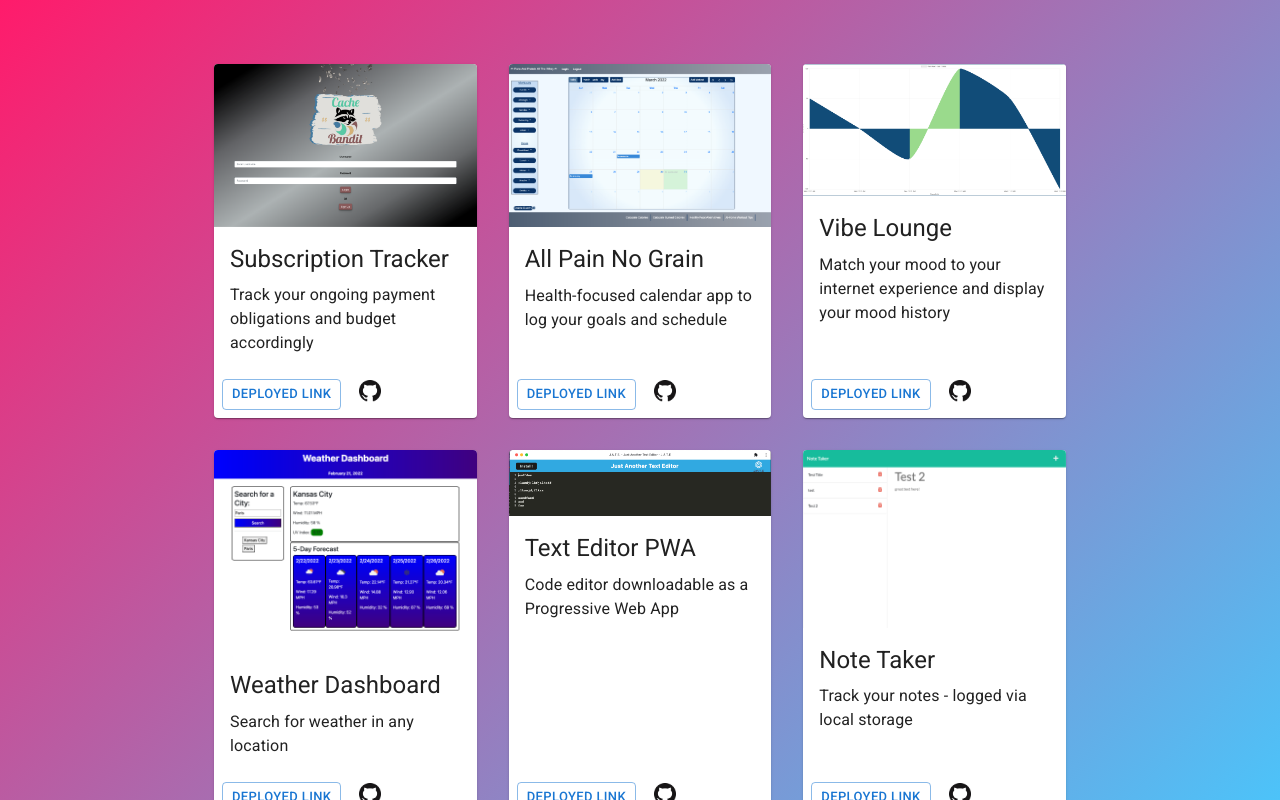
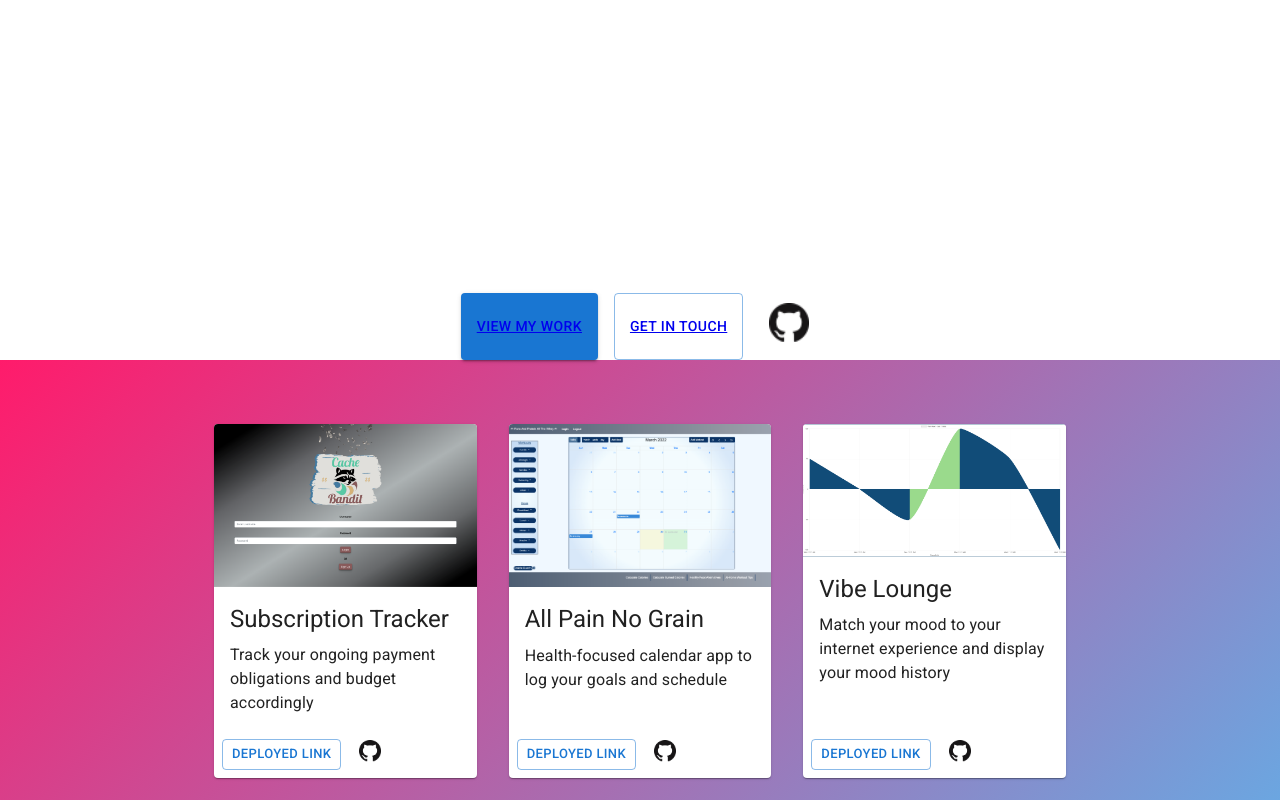
Before and after one commit to alexgeis/React-Portfolio-2, a React (Create React App) app: page / in a window 1280 px wide. Shown: the top 800 px of the page. Built offline with nearby package versions, Linux system fonts and the light colour scheme.

Commit message:
add hero component to app.js

```diff
--- a/src/App.js
+++ b/src/App.js
@@ -5,11 +5,13 @@ import Album from "./Album";
 import Nav from "./Nav";
 import Contact from "./Contact";
 import Footer from "./Footer";
+import Hero from "./Hero";
 // import "./Nav.css";
 
 function App() {
   return (
     <>
+      <Hero />
       {/* <Nav /> */}
       {/* <div className="App">
         <header className="App-header">
```
